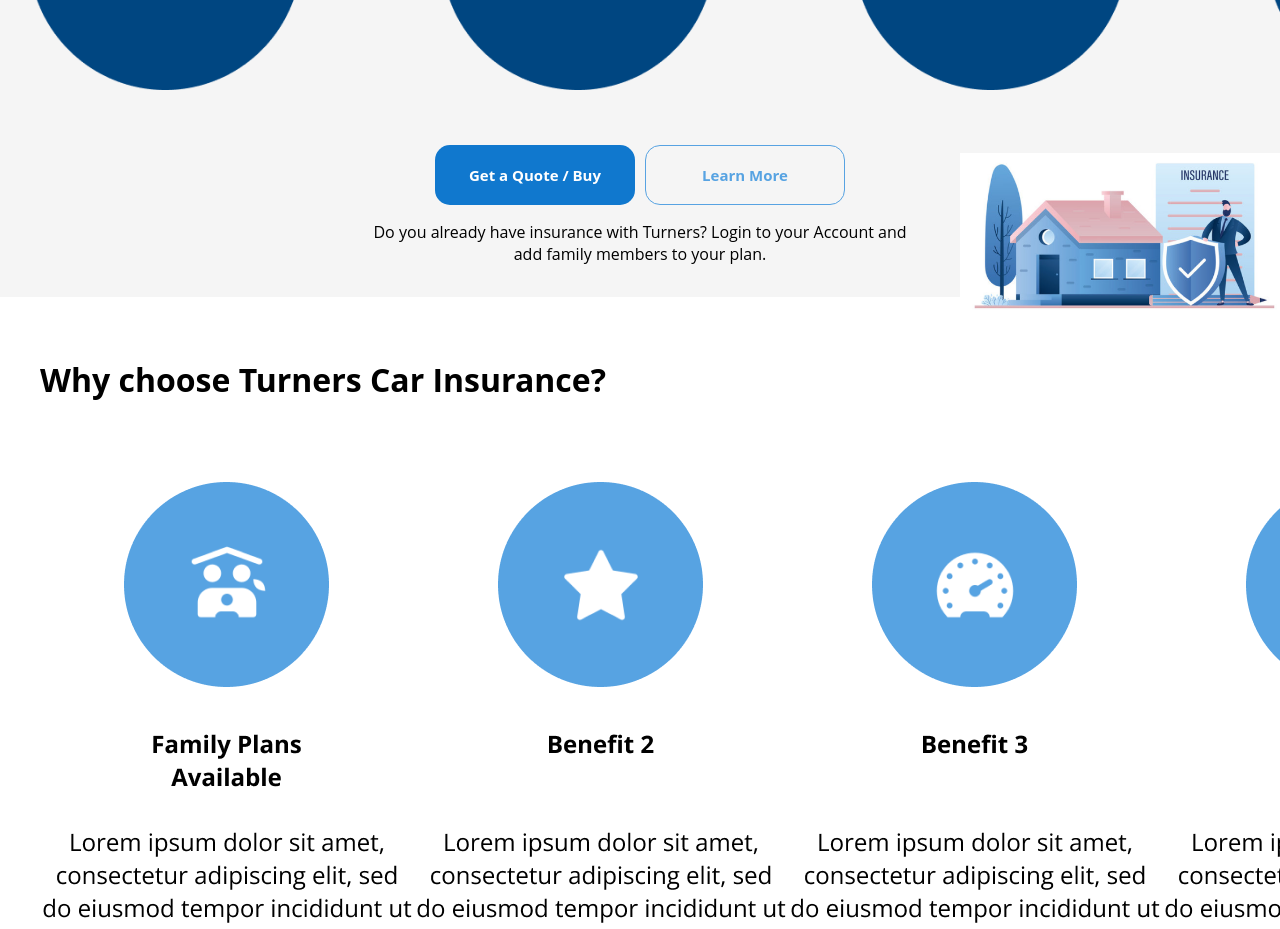
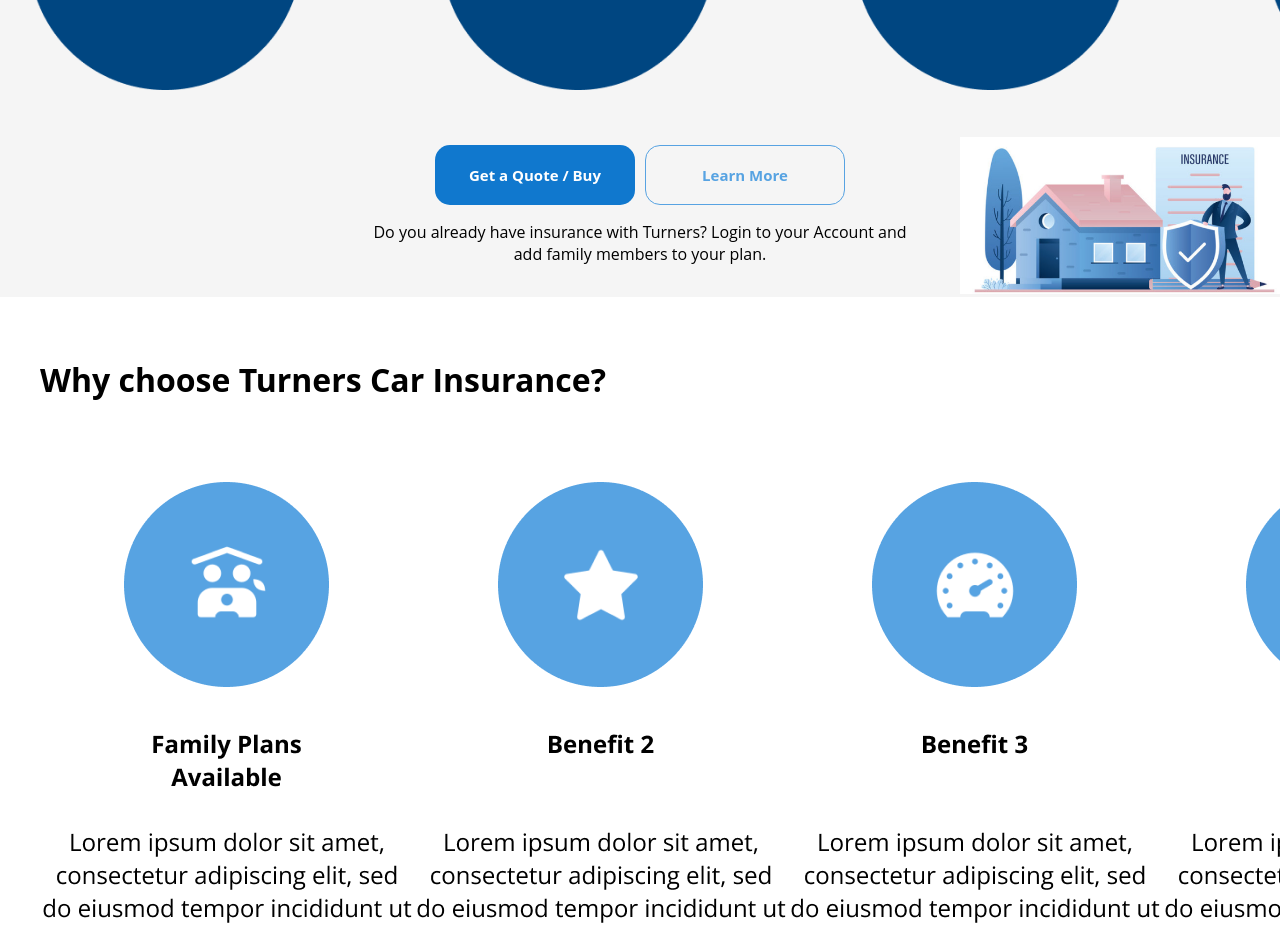
Before and after one commit to aidannairn/insure-a-vehicle, a React (Create React App) app: page / in a window 1280 px wide. Shown: the part 2540-3469 px from the top of the page. Built offline with nearby package versions, Linux system fonts and the light colour scheme.

Commit message:
family plan fix

```diff
--- a/src/components/FamilyPlan/FamilyPlan.css
+++ b/src/components/FamilyPlan/FamilyPlan.css
@@ -22,7 +22,7 @@
     position: relative;
     float: right;
     width: 25%;
-    bottom: 8em;
+    bottom: 9em;
 }
 
 .bottom-container {
```
